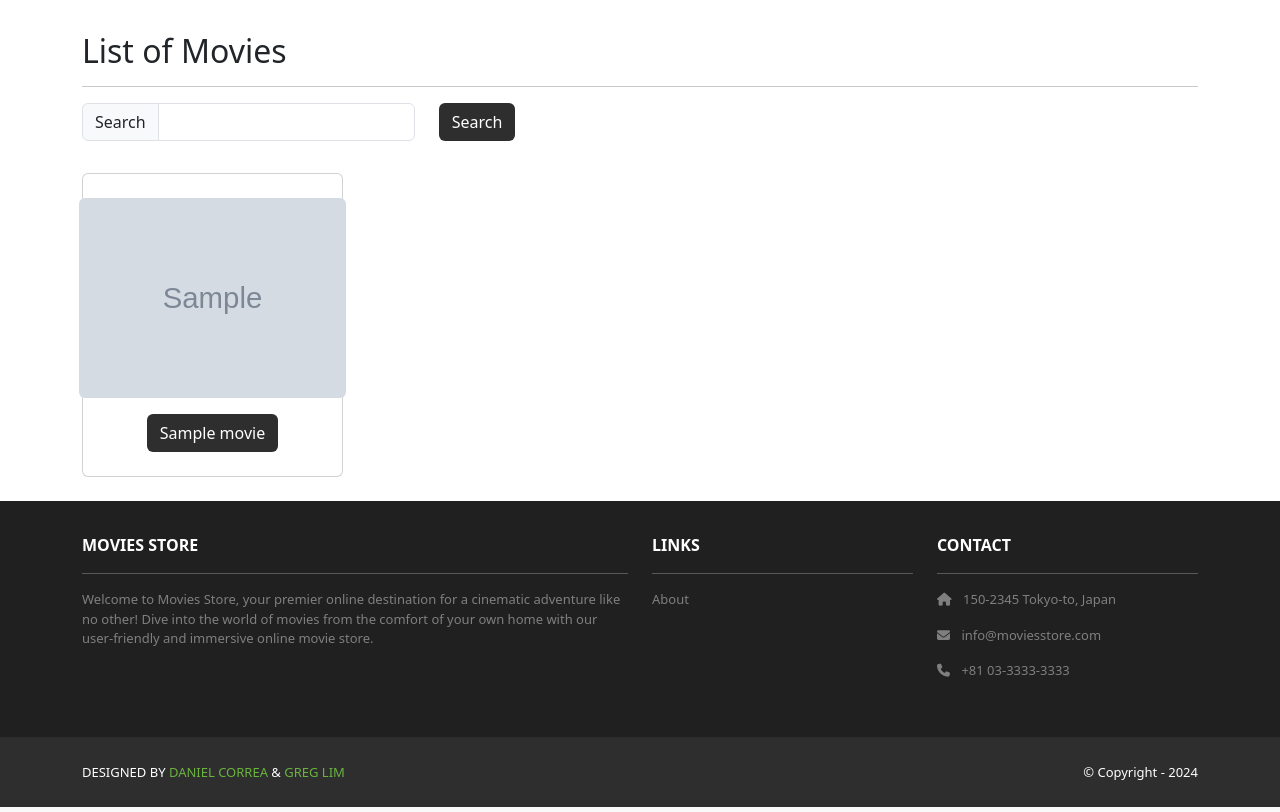
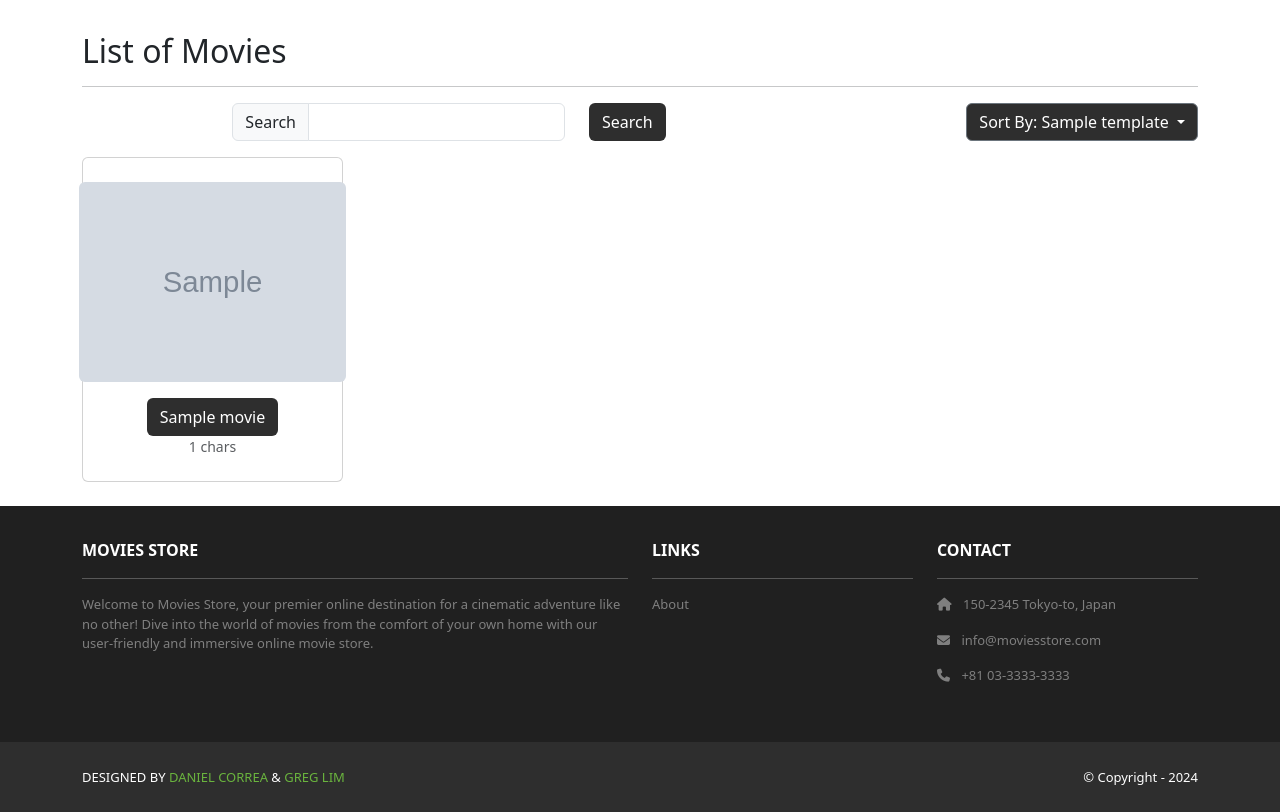
Before and after one commit to hle06/moviesstore, a Django app: template movies/templates/movies/index.html in a window 1280 px wide. Shown: the part 82-894 px from the top of the page. Run offline with Django 5.2, Linux system fonts and the light colour scheme; the template is opened without the code that fills it: most values are stand-ins (such as "Sample title", 1, 10 or a date in 2020); grey boxes marked "Sample" are stand-in pictures; some libraries are stand-ins or nearby versions.

Commit message:
alphabetical sorting

```diff
--- a/movies/templates/movies/index.html
+++ b/movies/templates/movies/index.html
@@ -7,6 +7,7 @@
       <div class="col mx-auto mb-3">
         <h2>List of Movies</h2>
         <hr />
+        <div class="d-flex justify-content-between">
           <p class="card-text">
             <form method="GET">
               <div class="row">
@@ -14,7 +15,7 @@
                   <div class="input-group col-auto">
                     <div class="input-group-text">
                       Search</div>
-                  <input type="text" class="form-control" name="search">
+                    <input type="text" class="form-control" name="search" value="{{ template_data.search_term|default:'' }}">
                   </div>
                 </div>
                 <div class="col-auto">
@@ -23,6 +24,24 @@
               </div>
             </form>
           </p>
+
+          <div class="dropdown">
+            <button class="btn btn-secondary dropdown-toggle bg-dark" type="button" data-bs-toggle="dropdown" aria-expanded="false">
+                Sort By: {{ template_data.sort_name }}
+            </button>
+            <ul class="dropdown-menu">
+                <li><a class="dropdown-item {% if template_data.current_sort == 'name_asc' %}active{% endif %}"
+                       href="?search={{ request.GET.search|default:'' }}&sort_by=name_asc">Alphabetical (A-Z)</a></li>
+                <li><a class="dropdown-item {% if template_data.current_sort == 'name_desc' %}active{% endif %}"
+                       href="?search={{ request.GET.search|default:'' }}&sort_by=name_desc">Reverse Alphabetical (Z-A)</a></li>
+                <li><hr class="dropdown-divider"></li>
+                <li><a class="dropdown-item {% if template_data.current_sort == 'length_asc' %}active{% endif %}"
+                       href="?search={{ request.GET.search|default:'' }}&sort_by=length_asc">Title Length (Shortest First)</a></li>
+                <li><a class="dropdown-item {% if template_data.current_sort == 'length_desc' %}active{% endif %}"
+                       href="?search={{ request.GET.search|default:'' }}&sort_by=length_desc">Title Length (Longest First)</a></li>
+            </ul>
+          </div>
+          </div>
       </div>
     </div>
     <div class="row">
@@ -34,6 +53,7 @@
             <a href="{% url 'movies.show' id=movie.id %}" class="btn bg-dark text-white">
               {{ movie.name }}
             </a>
+            <small class="text-muted d-block">{{ movie.name|length }} chars</small>
           </div>
         </div>
       </div>
```
Also changed, not shown: movies/views.py (+35 -3 lines), db.sqlite3. Lines whose indentation alone changed are shown as unchanged.
